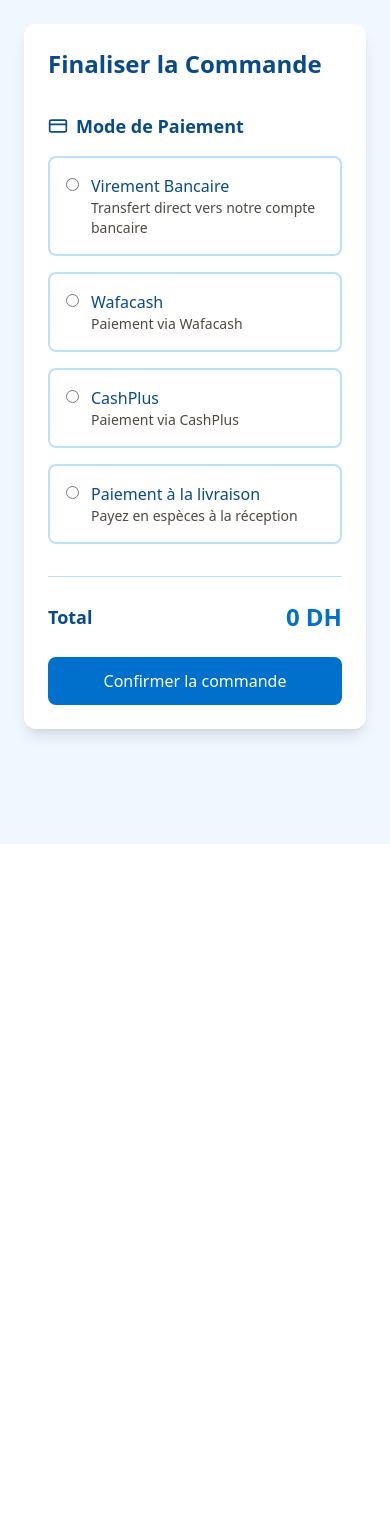
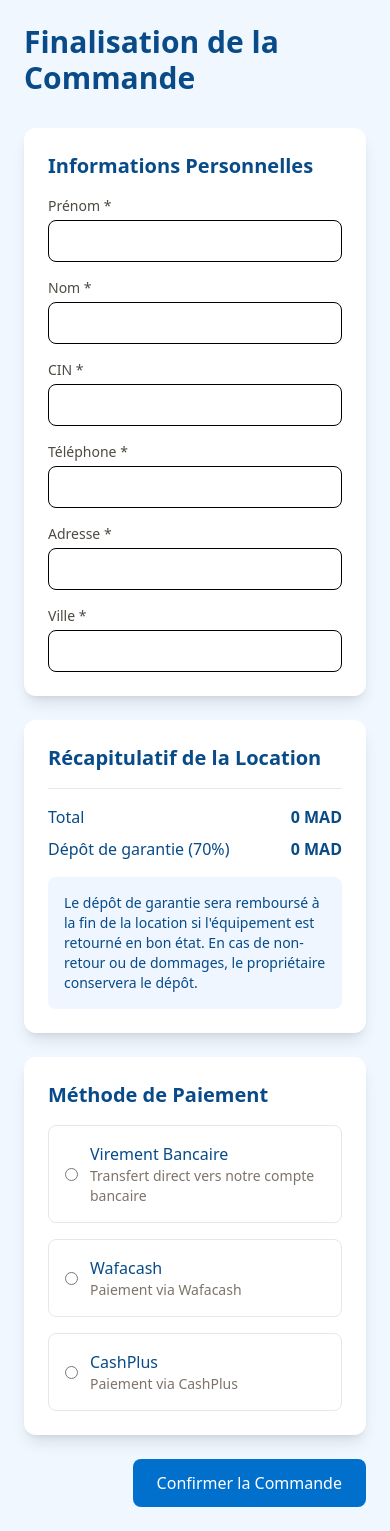
Before and after one commit to IKRAMLE/BD_MER, a React (Vite) app: page /checkout in a window 390 px wide. Before the commit the page ends 844 px from the top, so only its background shows below. Built offline with nearby package versions, Linux system fonts and the light colour scheme.

Commit message:
checkout for renting the equipment

```diff
--- a/src/MedEquipRenting/Pages/Checkout.jsx
+++ b/src/MedEquipRenting/Pages/Checkout.jsx
@@ -1,6 +1,6 @@
 import React, { useState, useEffect } from 'react';
 import { useNavigate } from 'react-router-dom';
-import { Calendar, CreditCard, Truck, Phone, AlertCircle } from 'lucide-react';
+import { Calendar, CreditCard, Truck, Phone, AlertCircle, Upload } from 'lucide-react';
 import axiosInstance from '../../utils/axiosConfig';
 
 const paymentMethods = [
@@ -18,11 +18,6 @@ const paymentMethods = [
     id: 'cashplus',
     name: 'CashPlus',
     description: 'Paiement via CashPlus'
-  },
-  {
-    id: 'cash',
-    name: 'Paiement à la livraison',
-    description: 'Payez en espèces à la réception'
   }
 ];
 
@@ -38,6 +33,16 @@ const Checkout = () => {
   const [showOwnerContact, setShowOwnerContact] = useState(false);
   const [ownerDetails, setOwnerDetails] = useState(null);
   const [total, setTotal] = useState(0);
+  const [deposit, setDeposit] = useState(0);
+  const [receiptFile, setReceiptFile] = useState(null);
+  const [personalInfo, setPersonalInfo] = useState({
+    firstName: '',
+    lastName: '',
+    cin: '',
+    address: '',
+    city: '',
+    phone: ''
+  });
 
   useEffect(() => {
     loadCartItems();
@@ -153,6 +158,22 @@ const Checkout = () => {
       return acc + calculateItemTotal(item);
     }, 0);
     setTotal(sum);
+    setDeposit(sum * 0.7); // 70% deposit
+  };
+
+  const handlePersonalInfoChange = (e) => {
+    const { name, value } = e.target;
+    setPersonalInfo(prev => ({
+      ...prev,
+      [name]: value
+    }));
+  };
+
+  const handleReceiptUpload = (e) => {
+    const file = e.target.files[0];
+    if (file) {
+      setReceiptFile(file);
+    }
   };
 
   const handleConfirmOrder = async () => {
@@ -161,9 +182,24 @@ const Checkout = () => {
       return;
     }
 
+    // Validate personal information
+    const requiredFields = ['firstName', 'lastName', 'cin', 'address', 'city', 'phone'];
+    const missingFields = requiredFields.filter(field => !personalInfo[field]);
+    if (missingFields.length > 0) {
+      setError('Veuillez remplir tous les champs obligatoires');
+      return;
+    }
+
+    // Validate receipt upload for non-cash payments
+    if (selectedPayment !== 'cash' && !receiptFile) {
+      setError('Veuillez télécharger le reçu de paiement');
+      return;
+    }
+
     try {
-      // Create order in backend
-      const orderData = {
+      const formData = new FormData();
+      formData.append('receipt', receiptFile);
+      formData.append('orderData', JSON.stringify({
         items: cartItems.map(item => ({
           equipmentId: item._id,
           quantity: item.quantity,
@@ -171,20 +207,22 @@ const Checkout = () => {
           price: item.price
         })),
         paymentMethod: selectedPayment,
-        totalAmount: total
-      };
+        totalAmount: total,
+        depositAmount: deposit,
+        personalInfo
+      }));
 
-      const response = await axiosInstance.post('/orders', orderData);
+      const response = await axiosInstance.post('/orders', formData, {
+        headers: {
+          'Content-Type': 'multipart/form-data'
+        }
+      });
 
-      // Get owner details
       const ownerResponse = await axiosInstance.get(`/users/${cartItems[0].ownerId}`);
       setOwnerDetails(ownerResponse.data.data);
       setShowOwnerContact(true);
 
-      // Clear cart
       localStorage.removeItem('cart');
-
-      // Update cart count in header
       window.dispatchEvent(new CustomEvent('cartUpdated', { detail: 0 }));
     } catch (error) {
       console.error('Error confirming order:', error);
@@ -255,111 +293,184 @@ const Checkout = () => {
 
   return (
     <div className="min-h-screen bg-[#f0f7ff] p-6">
-      <div className="max-w-6xl mx-auto">
+      <div className="max-w-4xl mx-auto">
+        <h1 className="text-3xl font-bold text-[#084b88] mb-8">Finalisation de la Commande</h1>
+
+        {/* Personal Information Form */}
         <div className="bg-white rounded-xl shadow-lg p-6 mb-6">
-          <h2 className="text-2xl font-bold text-[#084b88] mb-6">Finaliser la Commande</h2>
-
-          {/* Cart Items */}
-          <div className="space-y-4 mb-8">
-            {cartItems.map(item => (
-              <div key={item._id} className="flex items-center gap-4 bg-[#f0f7ff] rounded-lg p-4">
-                <img
-                  src={`http://localhost:5000${item.image}`}
-                  alt={item.name}
-                  className="w-24 h-24 rounded-lg object-cover"
+          <h2 className="text-xl font-semibold text-[#084b88] mb-4">Informations Personnelles</h2>
+          <div className="grid grid-cols-1 md:grid-cols-2 gap-4">
+            <div>
+              <label className="block text-sm font-medium text-[#4e4942] mb-1">Prénom *</label>
+              <input
+                type="text"
+                name="firstName"
+                value={personalInfo.firstName}
+                onChange={handlePersonalInfoChange}
+                className="w-full p-2 border rounded-lg focus:ring-2 focus:ring-[#0070cc] focus:border-transparent"
+                required
               />
-
-                <div className="flex-1">
-                  <h3 className="font-medium text-[#084b88]">{item.name}</h3>
-                  <p className="text-sm text-[#4e4942] mb-2">{item.description}</p>
-
-                  <div className="flex items-center gap-4">
-                    <div className="flex items-center space-x-2">
-                      <Calendar className="h-4 w-4 text-[#0070cc]" />
-                      <div className="flex items-center space-x-2">
+            </div>
+            <div>
+              <label className="block text-sm font-medium text-[#4e4942] mb-1">Nom *</label>
               <input
-                          type="number"
-                          min="1"
-                          value={customPeriods[item._id] || 1}
-                          onChange={(e) => handleCustomPeriodChange(item._id, e.target.value)}
-                          className="w-16 border border-[#bae0fd] rounded px-2 py-1 text-sm focus:outline-none focus:ring-2 focus:ring-[#0070cc]"
+                type="text"
+                name="lastName"
+                value={personalInfo.lastName}
+                onChange={handlePersonalInfoChange}
+                className="w-full p-2 border rounded-lg focus:ring-2 focus:ring-[#0070cc] focus:border-transparent"
+                required
               />
-                        <select
-                          value={periodTypes[item._id] || 'day'}
-                          onChange={(e) => handlePeriodTypeChange(item._id, e.target.value)}
-                          className="border border-[#bae0fd] rounded px-2 py-1 text-sm focus:outline-none focus:ring-2 focus:ring-[#0070cc]"
-                        >
-                          <option value="day">Jours</option>
-                          <option value="week">Semaines</option>
-                          <option value="month">Mois</option>
-                        </select>
+            </div>
+            <div>
+              <label className="block text-sm font-medium text-[#4e4942] mb-1">CIN *</label>
+              <input
+                type="text"
+                name="cin"
+                value={personalInfo.cin}
+                onChange={handlePersonalInfoChange}
+                className="w-full p-2 border rounded-lg focus:ring-2 focus:ring-[#0070cc] focus:border-transparent"
+                required
+              />
+            </div>
+            <div>
+              <label className="block text-sm font-medium text-[#4e4942] mb-1">Téléphone *</label>
+              <input
+                type="tel"
+                name="phone"
+                value={personalInfo.phone}
+                onChange={handlePersonalInfoChange}
+                className="w-full p-2 border rounded-lg focus:ring-2 focus:ring-[#0070cc] focus:border-transparent"
+                required
+              />
+            </div>
+            <div className="md:col-span-2">
+              <label className="block text-sm font-medium text-[#4e4942] mb-1">Adresse *</label>
+              <input
+                type="text"
+                name="address"
+                value={personalInfo.address}
+                onChange={handlePersonalInfoChange}
+                className="w-full p-2 border rounded-lg focus:ring-2 focus:ring-[#0070cc] focus:border-transparent"
+                required
+              />
+            </div>
+            <div>
+              <label className="block text-sm font-medium text-[#4e4942] mb-1">Ville *</label>
+              <input
+                type="text"
+                name="city"
+                value={personalInfo.city}
+                onChange={handlePersonalInfoChange}
+                className="w-full p-2 border rounded-lg focus:ring-2 focus:ring-[#0070cc] focus:border-transparent"
+                required
+              />
+            </div>
           </div>
         </div>
 
-                    <div className="flex flex-col items-end">
-                      <span className="text-[#0070cc] font-medium">
-                        {calculateItemTotal(item).toFixed(2)} DH
-                      </span>
-                      {calculateDiscount(rentalPeriods[item._id]) > 0 && (
-                        <span className="text-green-600 text-xs">
-                          {getDiscountText(rentalPeriods[item._id])}
-                        </span>
-                      )}
+        {/* Equipment Summary */}
+        <div className="bg-white rounded-xl shadow-lg p-6 mb-6">
+          <h2 className="text-xl font-semibold text-[#084b88] mb-4">Récapitulatif de la Location</h2>
+          {cartItems.map(item => (
+            <div key={item._id} className="border-b border-gray-200 py-4">
+              <div className="flex justify-between items-start">
+                <div>
+                  <h3 className="font-medium text-[#084b88]">{item.name}</h3>
+                  <p className="text-sm text-[#7d7469]">Quantité: {item.quantity}</p>
+                  <p className="text-sm text-[#7d7469]">Période: {rentalPeriods[item._id]} jours</p>
                 </div>
+                <div className="text-right">
+                  <p className="font-medium text-[#084b88]">{calculateItemTotal(item)} MAD</p>
+                  <p className="text-sm text-green-600">{getDiscountText(rentalPeriods[item._id])}</p>
+                </div>
+              </div>
+            </div>
+          ))}
+          <div className="mt-4 pt-4 border-t border-gray-200">
+            <div className="flex justify-between items-center">
+              <span className="font-medium text-[#084b88]">Total</span>
+              <span className="font-bold text-[#084b88]">{total} MAD</span>
+            </div>
+            <div className="flex justify-between items-center mt-2">
+              <span className="font-medium text-[#084b88]">Dépôt de garantie (70%)</span>
+              <span className="font-bold text-[#084b88]">{deposit} MAD</span>
+            </div>
+            <div className="mt-4 p-4 bg-blue-50 rounded-lg">
+              <p className="text-sm text-[#084b88]">
+                Le dépôt de garantie sera remboursé à la fin de la location si l'équipement est retourné en bon état.
+                En cas de non-retour ou de dommages, le propriétaire conservera le dépôt.
+              </p>
+            </div>
+          </div>
+        </div>
+
+        {/* Payment Method */}
+        <div className="bg-white rounded-xl shadow-lg p-6 mb-6">
+          <h2 className="text-xl font-semibold text-[#084b88] mb-4">Méthode de Paiement</h2>
+          <div className="space-y-4">
+            {paymentMethods.map(method => (
+              <div
+                key={method.id}
+                className={`border rounded-lg p-4 cursor-pointer transition-all ${
+                  selectedPayment === method.id
+                    ? 'border-[#0070cc] bg-blue-50'
+                    : 'border-gray-200 hover:border-[#0070cc]'
+                }`}
+                onClick={() => setSelectedPayment(method.id)}
+              >
+                <div className="flex items-center">
+                  <input
+                    type="radio"
+                    name="payment"
+                    id={method.id}
+                    checked={selectedPayment === method.id}
+                    onChange={() => setSelectedPayment(method.id)}
+                    className="mr-3"
+                  />
+                  <div>
+                    <label htmlFor={method.id} className="font-medium text-[#084b88]">
+                      {method.name}
+                    </label>
+                    <p className="text-sm text-[#7d7469]">{method.description}</p>
                   </div>
                 </div>
               </div>
             ))}
           </div>
 
-          {/* Payment Methods */}
-          <div className="mb-8">
-            <h3 className="text-lg font-semibold text-[#084b88] mb-4 flex items-center">
-              <CreditCard className="h-5 w-5 mr-2" />
-              Mode de Paiement
-            </h3>
-
-            <div className="grid grid-cols-1 md:grid-cols-2 gap-4">
-              {paymentMethods.map(method => (
-                <label
-                  key={method.id}
-                  className={`flex items-start gap-3 p-4 rounded-lg border-2 cursor-pointer transition-colors ${
-                    selectedPayment === method.id
-                      ? 'border-[#0070cc] bg-[#f0f7ff]'
-                      : 'border-[#bae0fd] hover:border-[#7cc7fc]'
-                  }`}
-                >
+          {selectedPayment && selectedPayment !== 'cash' && (
+            <div className="mt-6">
+              <label className="block text-sm font-medium text-[#4e4942] mb-2">
+                Télécharger le reçu de paiement *
+              </label>
+              <div className="flex items-center space-x-4">
+                <label className="flex items-center px-4 py-2 bg-[#0070cc] text-white rounded-lg cursor-pointer hover:bg-[#005fa3] transition-colors">
+                  <Upload className="h-5 w-5 mr-2" />
+                  <span>Choisir un fichier</span>
                   <input
-                    type="radio"
-                    name="paymentMethod"
-                    value={method.id}
-                    checked={selectedPayment === method.id}
-                    onChange={(e) => setSelectedPayment(e.target.value)}
-                    className="mt-1"
+                    type="file"
+                    accept="image/*,.pdf"
+                    onChange={handleReceiptUpload}
+                    className="hidden"
                   />
-                  <div>
-                    <p className="font-medium text-[#084b88]">{method.name}</p>
-                    <p className="text-sm text-[#4e4942]">{method.description}</p>
-                  </div>
                 </label>
-              ))}
+                {receiptFile && (
+                  <span className="text-sm text-[#4e4942]">{receiptFile.name}</span>
+                )}
               </div>
             </div>
-
-          {/* Total and Confirm */}
-          <div className="border-t border-[#bae0fd] pt-6">
-            <div className="flex justify-between items-center mb-6">
-              <span className="text-lg font-semibold text-[#084b88]">Total</span>
-              <span className="text-2xl font-bold text-[#0070cc]">{total} DH</span>
+          )}
         </div>
 
+        {/* Confirm Order Button */}
+        <div className="flex justify-end">
           <button
             onClick={handleConfirmOrder}
-              className="w-full py-3 bg-[#0070cc] hover:bg-[#005ba6] text-white font-medium rounded-lg transition-colors"
+            className="bg-[#0070cc] text-white px-6 py-3 rounded-lg font-medium hover:bg-[#005fa3] transition-colors"
           >
-              Confirmer la commande
+            Confirmer la Commande
           </button>
-          </div>
         </div>
       </div>
     </div>
```
Lines whose indentation alone changed are shown as unchanged.
